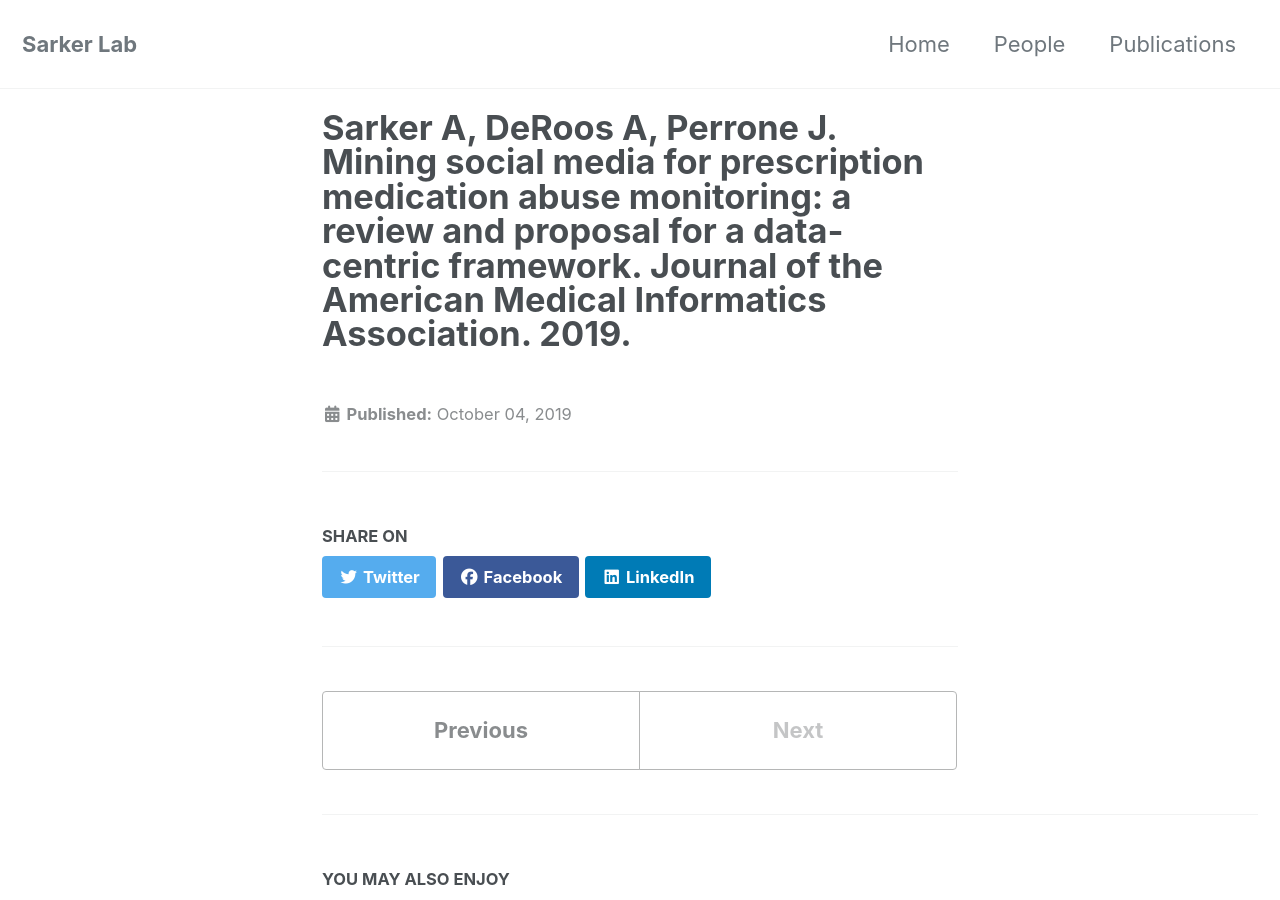
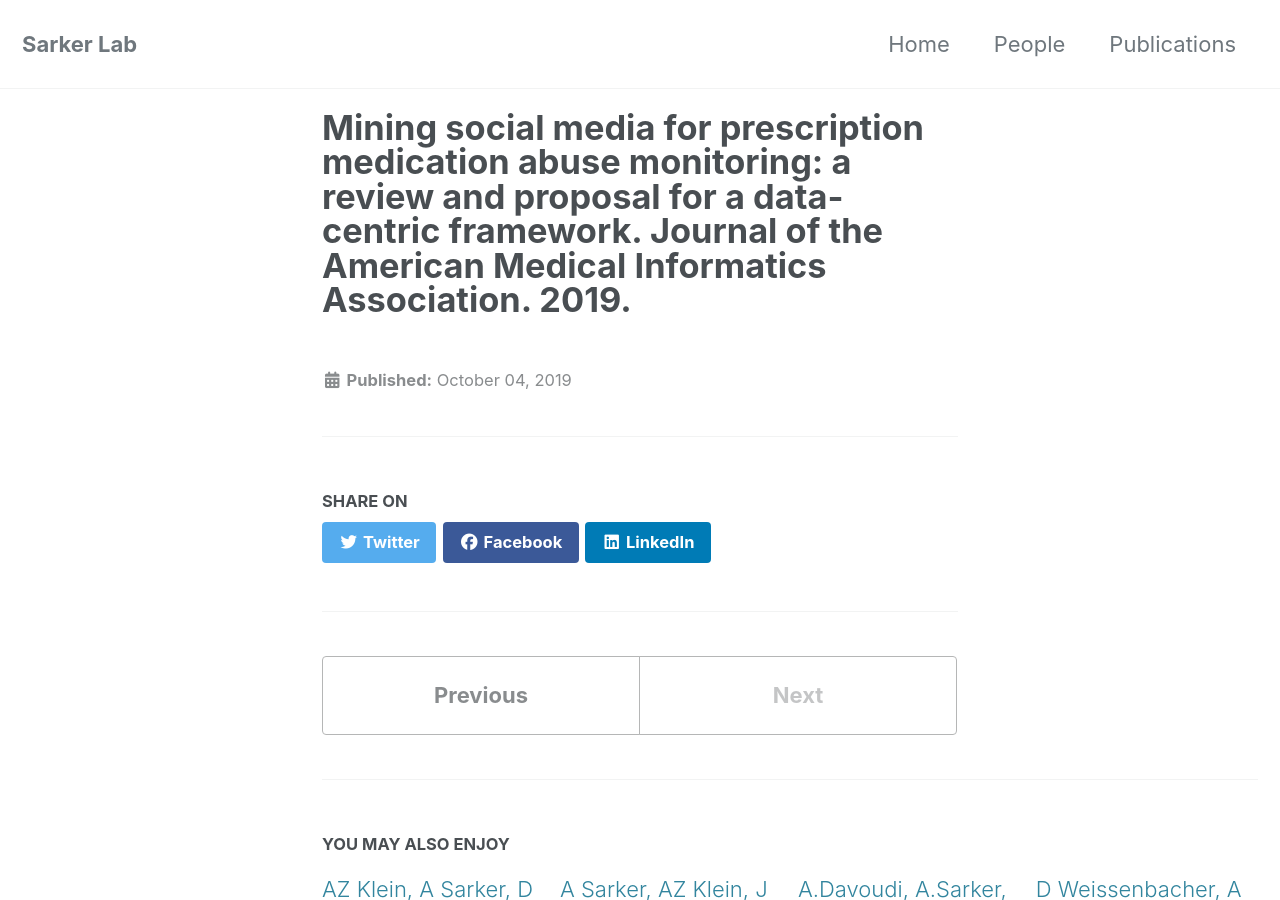
Before and after one commit to sarkerlab/Website, a Jekyll site: the page built from _posts/2019-10-04-mining-social-media-for-prescription-abuse-monitoring.md, in a window 1280 px wide and 900 px high. Built offline with Jekyll 4.4.1, drawn with Linux system fonts in a browser that asks for light colours; cached includes are drawn as plain includes; nearby versions of some CDN libraries.

Commit message:
Update 2019-10-04-mining-social-media-for-prescription-abuse-monitoring.md

```diff
--- a/_posts/2019-10-04-mining-social-media-for-prescription-abuse-monitoring.md
+++ b/_posts/2019-10-04-mining-social-media-for-prescription-abuse-monitoring.md
@@ -2,7 +2,7 @@
 authors: "A Sarker, A DeRoos, J Perrone"
 title: "Mining social media for prescription medication abuse monitoring: a review and proposal for a data-centric framework"
 additional_info: " Journal of the American Medical Informatics Association. doi: 10.1093/jamia/ocz162"
-title: "Sarker A, DeRoos A, Perrone J. Mining social media for prescription medication abuse monitoring: a review and proposal for a data-centric framework. Journal of the American Medical Informatics Association. 2019."
+title: "Mining social media for prescription medication abuse monitoring: a review and proposal for a data-centric framework. Journal of the American Medical Informatics Association. 2019."
 external_url: https://academic.oup.com/jamia/advance-article/doi/10.1093/jamia/ocz162/5581276
 data:
 code:
```
